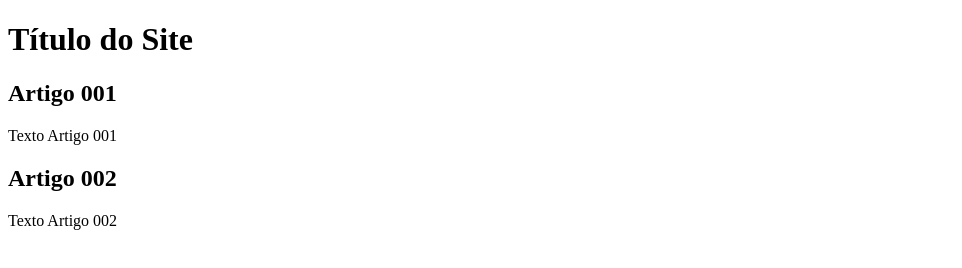
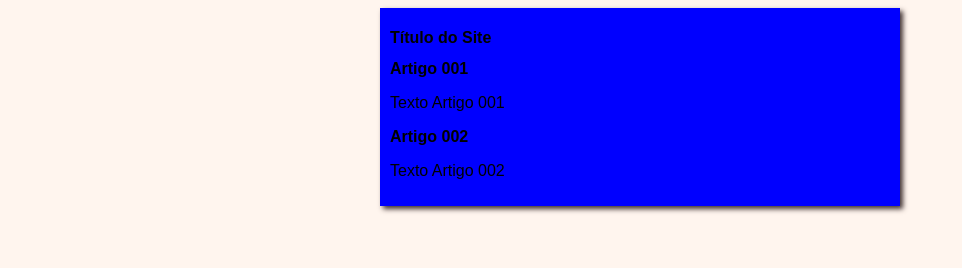
Before and after one commit to eliaask/Projeto-site, a plain HTML site: page indes.html in a window 1280 px wide. Shown: the whole page, without its empty margins (0-962 px from the left). Drawn offline with Linux system fonts and the light colour scheme.

Commit message:
iniciei o design

```diff
--- /dev/null
+++ b/estilos/style.css
@@ -0,0 +1,16 @@
+* {
+    font-family: Arial, Helvetica, sans-serif;
+    font-size: 16px;
+}
+
+body {
+    background-color: seashell;
+}
+
+main {
+    background-color: blue;
+    width: 500px;
+    margin: auto;
+    padding: 10px;
+    box-shadow: 3px 3px 5px rgb(64, 50, 50);
+}
--- a/indes.html
+++ b/indes.html
@@ -5,6 +5,7 @@
     <meta http-equiv="X-UA-Compatible" content="IE=edge">
     <meta name="viewport" content="width=device-width, initial-scale=1.0">
     <title>Titulo do Site</title>
+    <link rel="stylesheet" href="estilos/style.css">
 </head>
 <body>
     <main>
```
